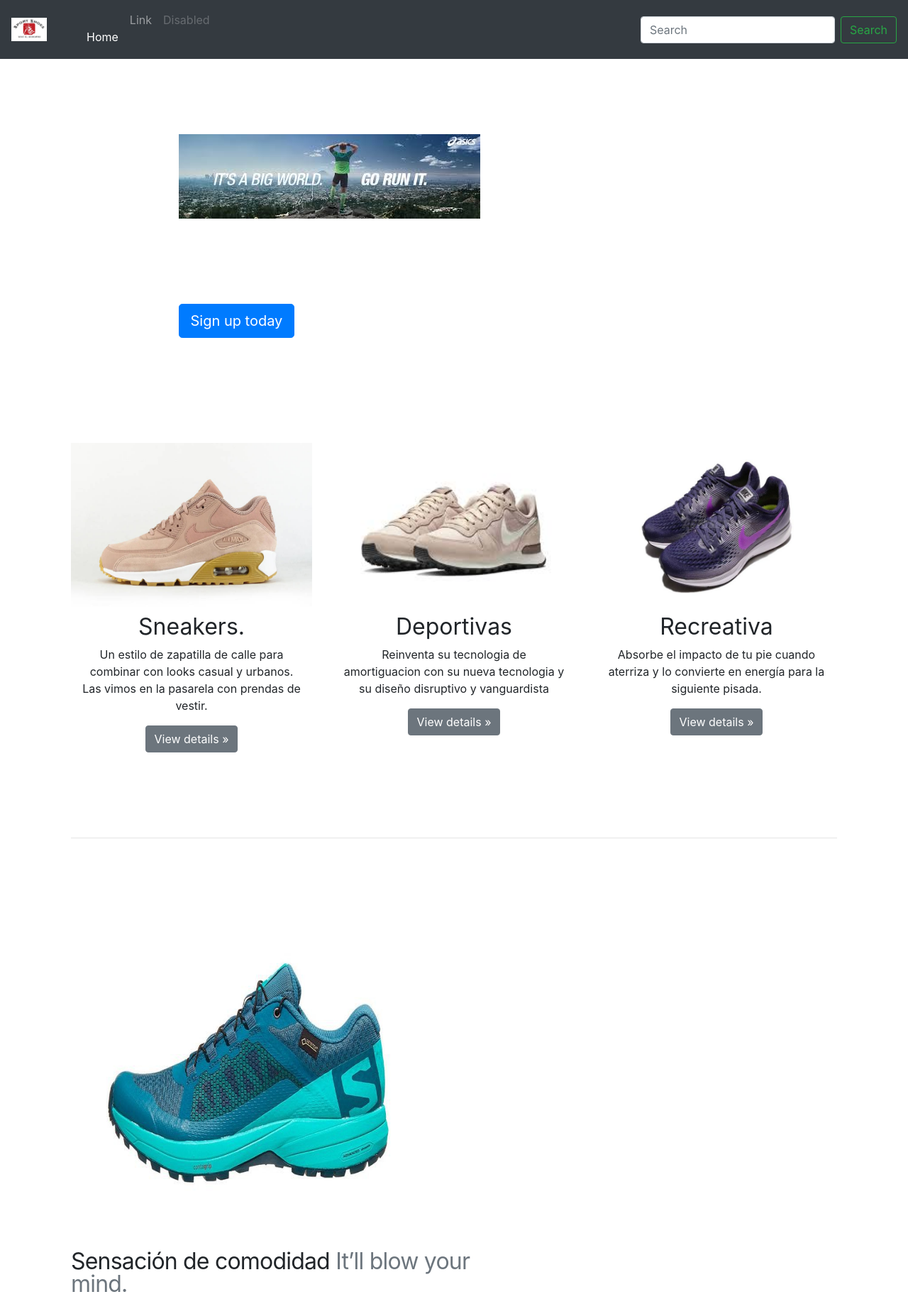
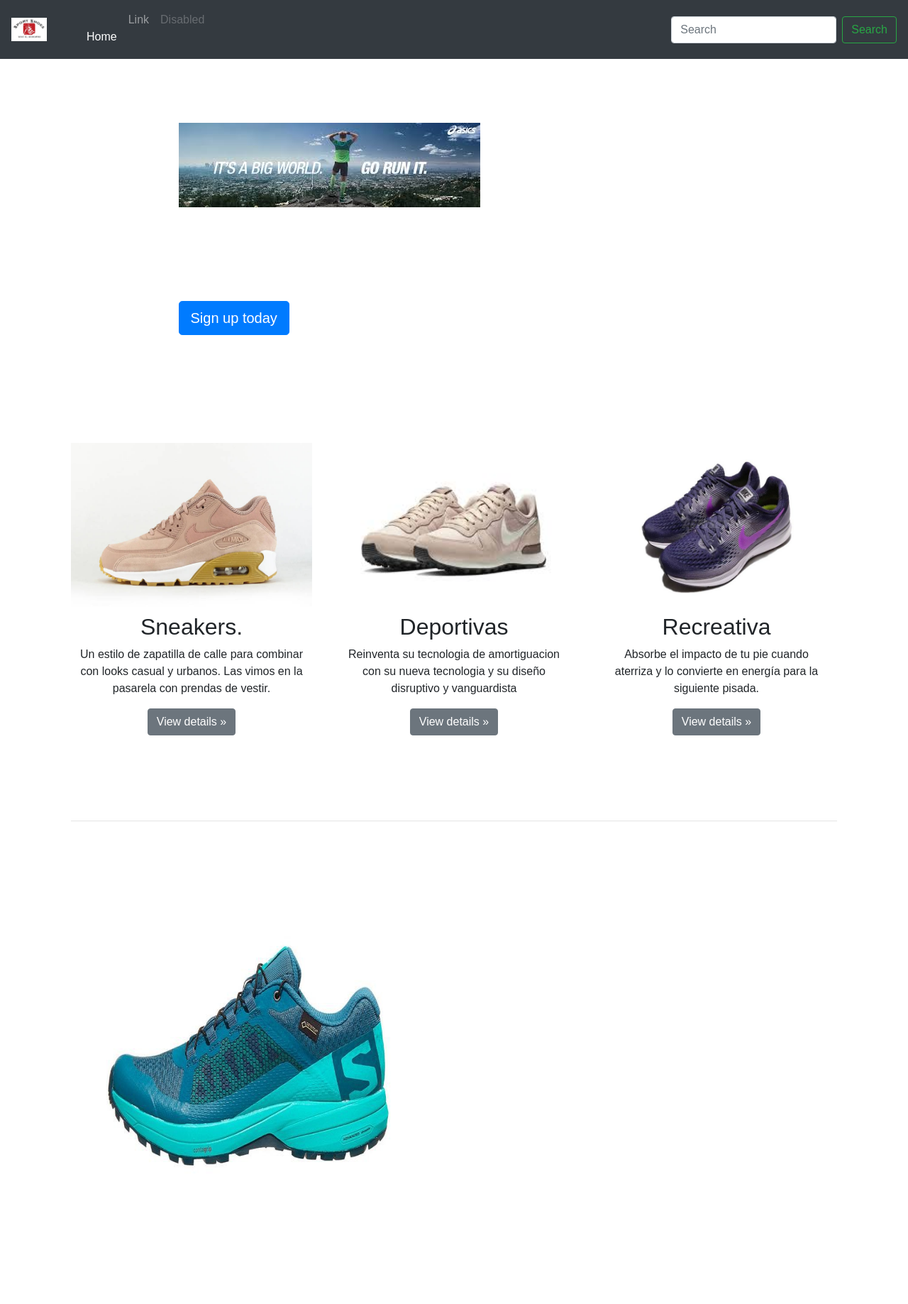
Before and after one commit to lulimartin/proyecto-integrador, a PHP site: page / in a window 1280 px wide; the page is wider, and only the part inside the window is pictured. Shown: the top 1837 px of that part at 71% size. Run offline with PHP 8.4, Linux system fonts and the light colour scheme.

Commit message:
Update index.css

```diff
--- a/index.css
+++ b/index.css
@@ -2,10 +2,14 @@
 -----------------------------------------  color: #5a5a5a;--------- */
 /* Padding below the footer and lighter body text */
 
+*{
+  font-family: Arial;
+  box-sizing: border-box;
+}
+
 body {
   padding-top: 3rem;
   padding-bottom: 3rem;
-
   background-image: "background.jpg";
 }
 
@@ -147,7 +151,7 @@ a:hover {
   flex-flow: row;
   justify-content: flex-end;
 
-
+}
 /* RESPONSIVE CSS
 -------------------------------------------------- */
 
```
